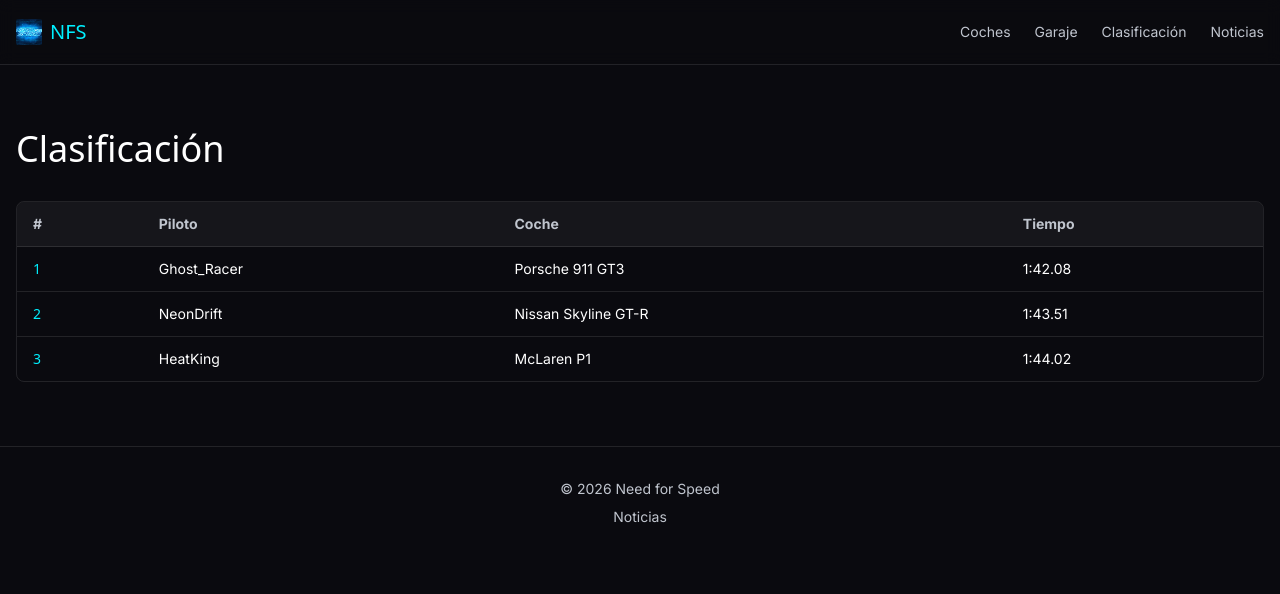
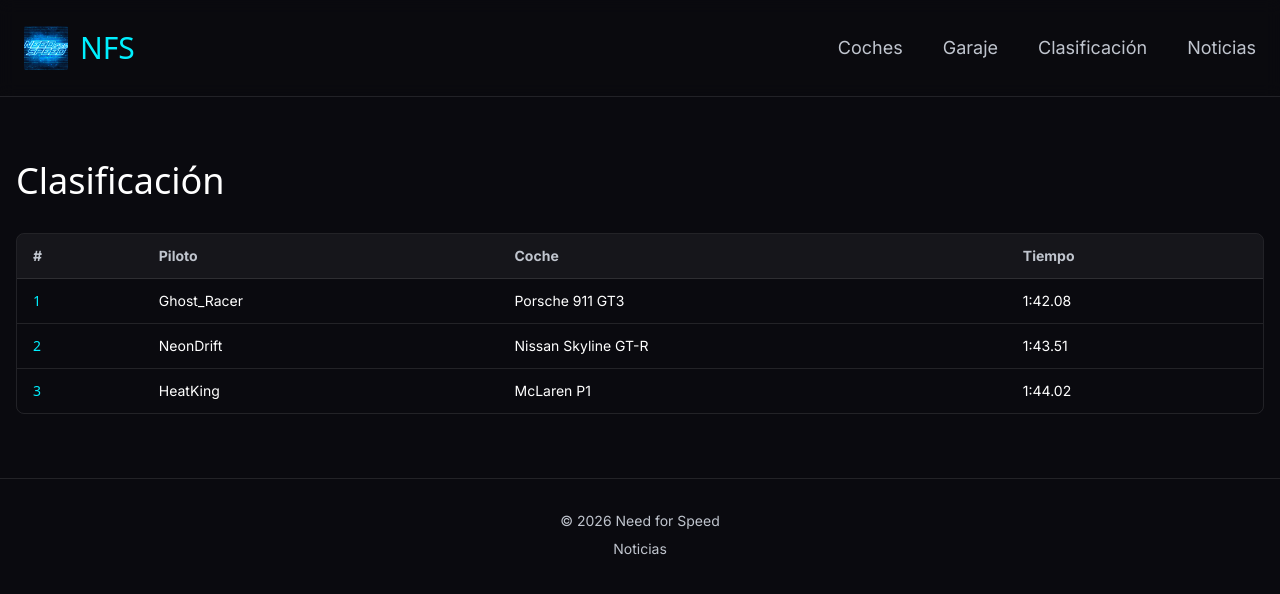
Before and after one commit to ivan049999/pagina-need-for-speed-fronted, a Next.js app: page /leaderboard in a window 1280 px wide. Shown: the top 594 px of the page. Built offline with nearby package versions, Linux system fonts and the light colour scheme; no server answers.

Commit message:
Aumento Tamaño barra de navegacion para que no este descompensado con la pagina web

```diff
--- a/src/components/layout/SiteHeader.tsx
+++ b/src/components/layout/SiteHeader.tsx
@@ -5,24 +5,27 @@ import { NAV_LINKS } from "@/config/navigation";
 export function SiteHeader() {
   return (
     <header className="sticky top-0 z-50 border-b border-white/10 bg-nfs-asphalt/90 backdrop-blur">
-      <div className="container mx-auto flex h-16 items-center justify-between px-4">
-        <Link href="/" className="flex items-center gap-2 font-display text-xl text-nfs-neon">
+      <div className="container mx-auto flex h-20 md:h-24 items-center justify-between px-4 md:px-6">
+        <Link
+          href="/"
+          className="flex items-center gap-3 font-display text-2xl md:text-3xl text-nfs-neon"
+        >
           <Image
             src="/images/logos/wp8300562.jpg"
             alt="Need for Speed"
-            width={26}
-            height={26}
-            className="h-[26px] w-[26px] rounded-sm object-cover"
+            width={44}
+            height={44}
+            className="h-10 w-10 md:h-11 md:w-11 rounded-sm object-cover"
             priority
           />
           <span>NFS</span>
         </Link>
-        <nav className="hidden gap-6 md:flex">
+        <nav className="hidden gap-8 md:flex md:gap-10">
           {NAV_LINKS.map((link) => (
             <Link
               key={link.href}
               href={link.href}
-              className="text-sm text-nfs-chrome hover:text-white transition-colors"
+              className="text-base md:text-lg text-nfs-chrome hover:text-white transition-colors"
             >
               {link.label}
             </Link>
```
